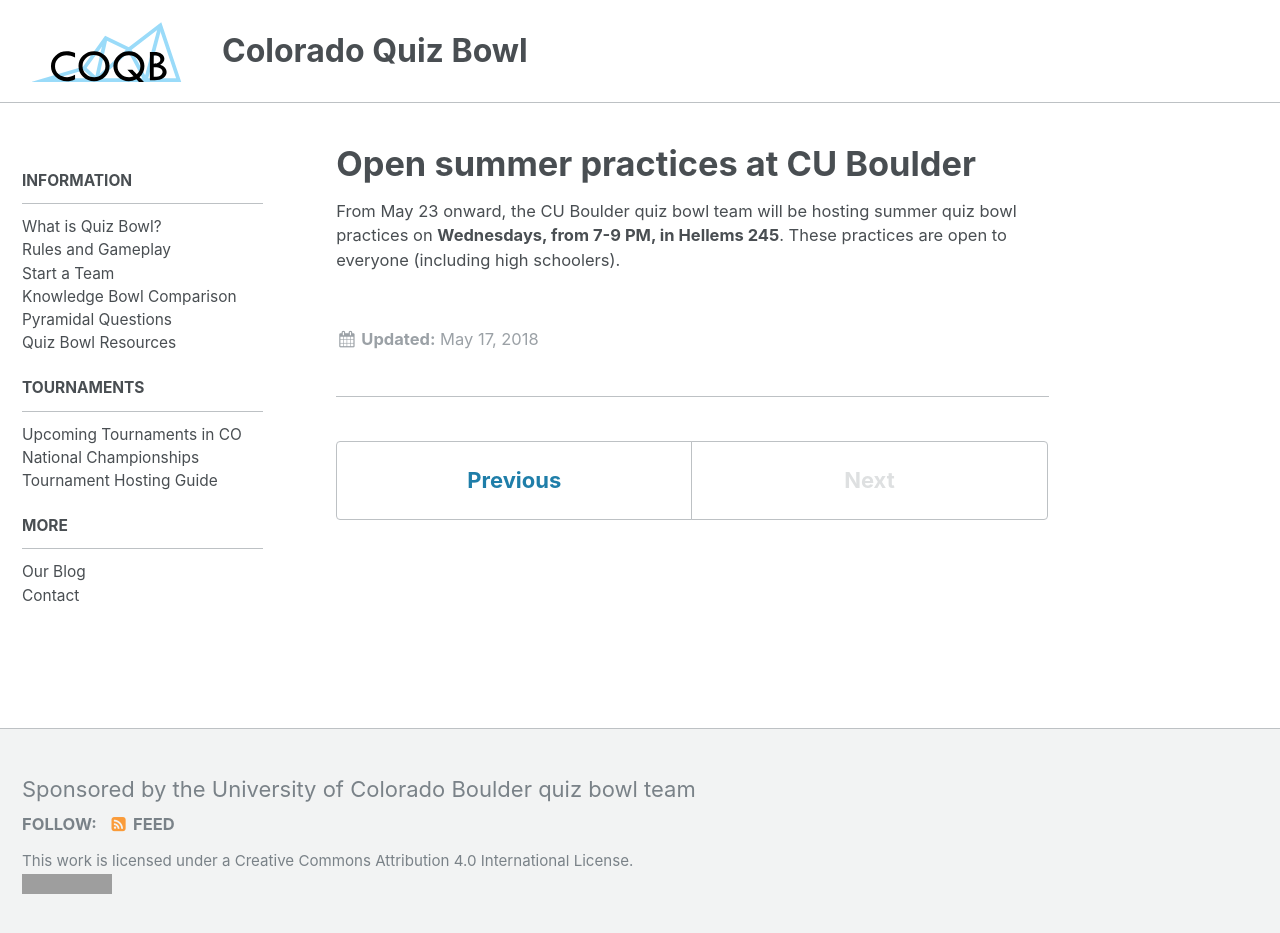
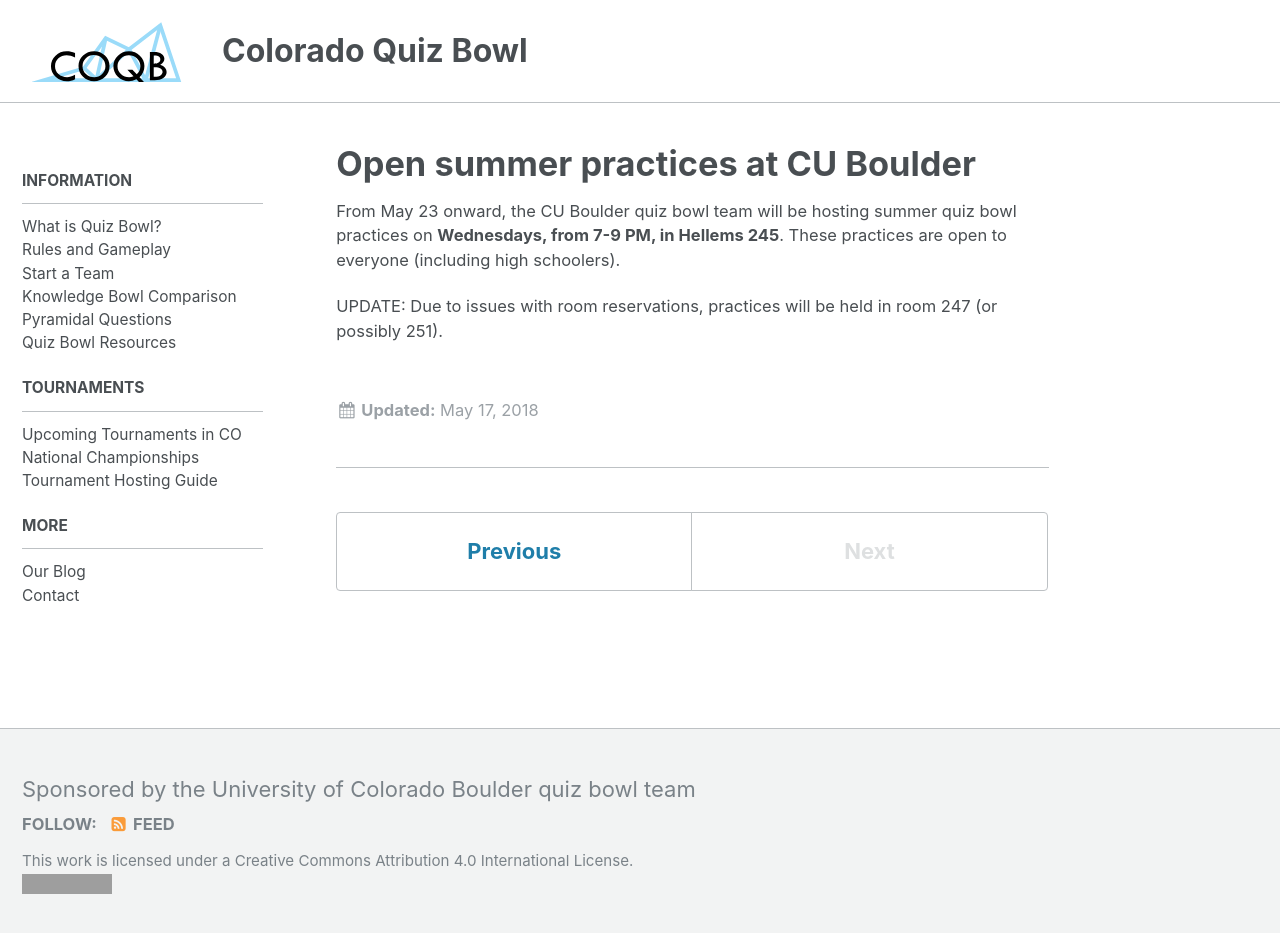
Before and after one commit to matt2718/colorado-qb, a Jekyll site: the page built from _posts/2018-05-17-summer-practices.md, in a window 1280 px wide and 939 px high. Shown: the top 933 px of the window. Built offline with Jekyll 4.4.1, drawn with Linux system fonts in a browser that asks for light colours; grey boxes are pictures that could not be loaded.

Commit message:
Changed room information

```diff
--- a/_posts/2018-05-17-summer-practices.md
+++ b/_posts/2018-05-17-summer-practices.md
@@ -6,3 +6,6 @@
 From May 23 onward, the CU Boulder quiz bowl team will be hosting summer quiz
 bowl practices on **Wednesdays, from 7-9 PM, in Hellems 245**. These practices
 are open to everyone (including high schoolers).
+
+UPDATE: Due to issues with room reservations, practices will be held in room 247
+(or possibly 251).
```
